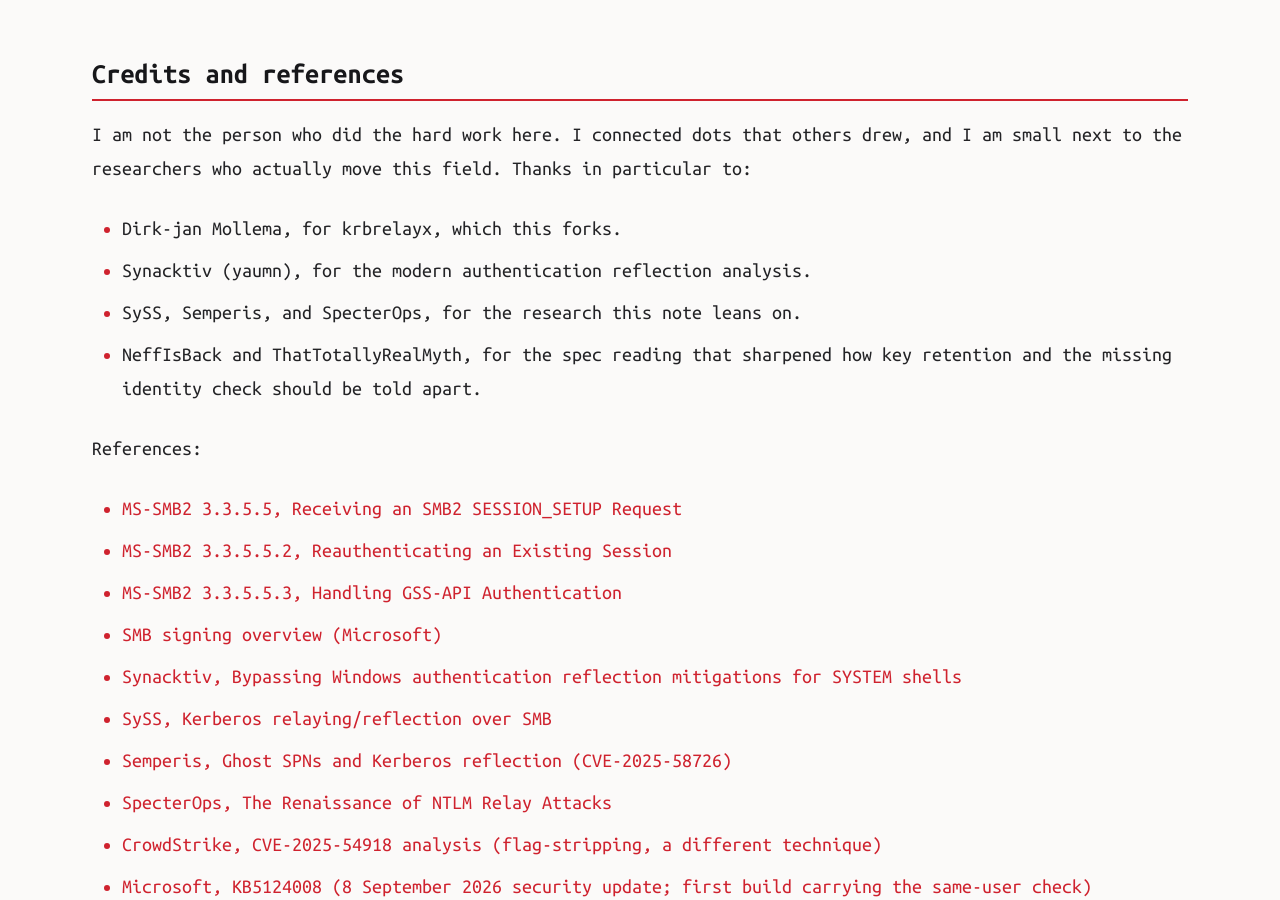
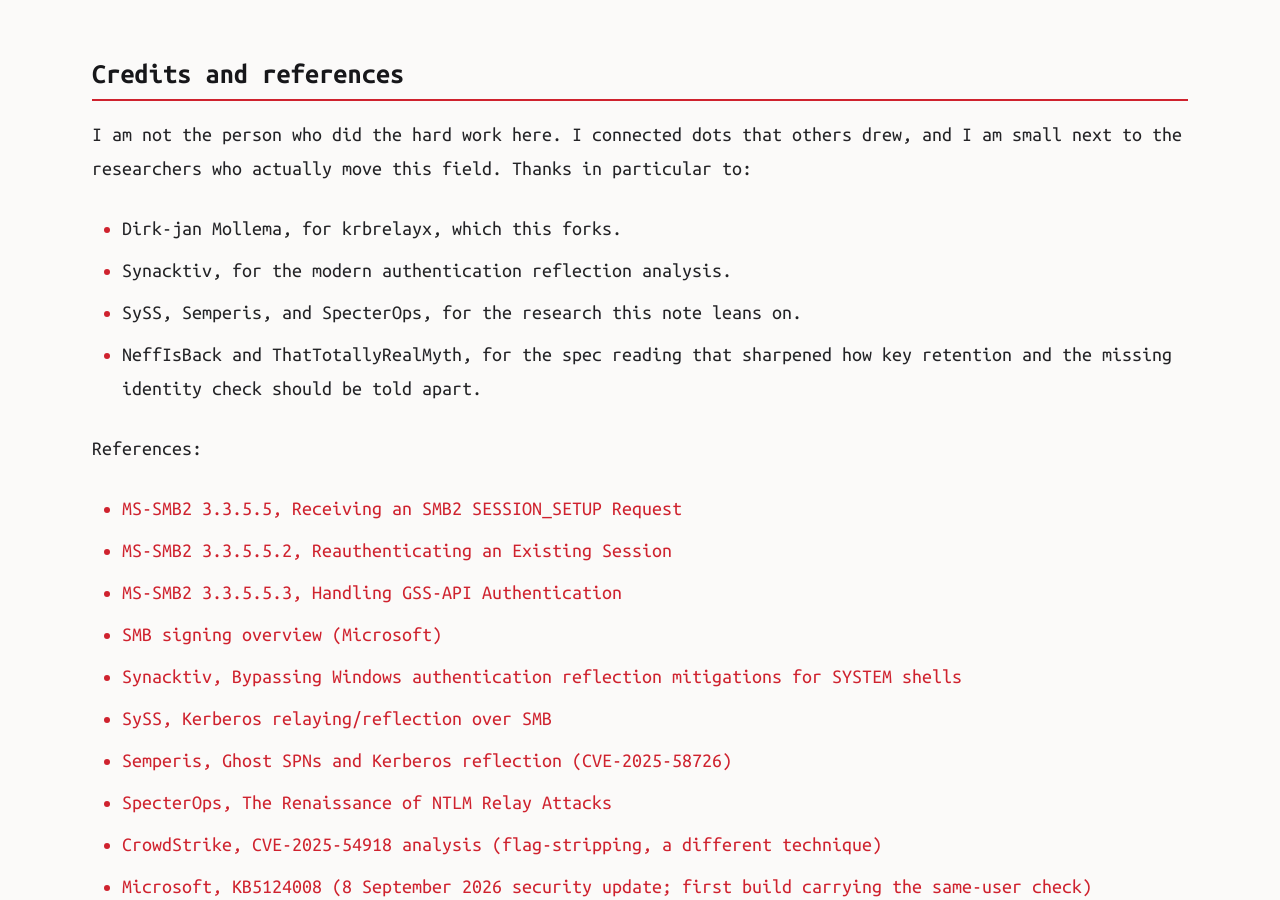
Before and after one commit to aas-n/Blackfield, a Jekyll site: the page built from _posts/2026-10-21-defeating-enforced-smb-signing.md, in a window 1280 px wide and 900 px high, scrolled down 6503 px. Built offline with Jekyll 4.4.1, drawn with Linux system fonts in a browser that asks for light colours.

Commit message:
post: drop handle from Synacktiv credit

```diff
--- a/_posts/2026-10-21-defeating-enforced-smb-signing.md
+++ b/_posts/2026-10-21-defeating-enforced-smb-signing.md
@@ -196,7 +196,7 @@
 next to the researchers who actually move this field. Thanks in particular to:
 
 - Dirk-jan Mollema, for krbrelayx, which this forks.
-- Synacktiv (yaumn), for the modern authentication reflection analysis.
+- Synacktiv, for the modern authentication reflection analysis.
 - SySS, Semperis, and SpecterOps, for the research this note leans on.
 - NeffIsBack and ThatTotallyRealMyth, for the spec reading that sharpened how key retention and the missing identity check should be told apart.
 
```
